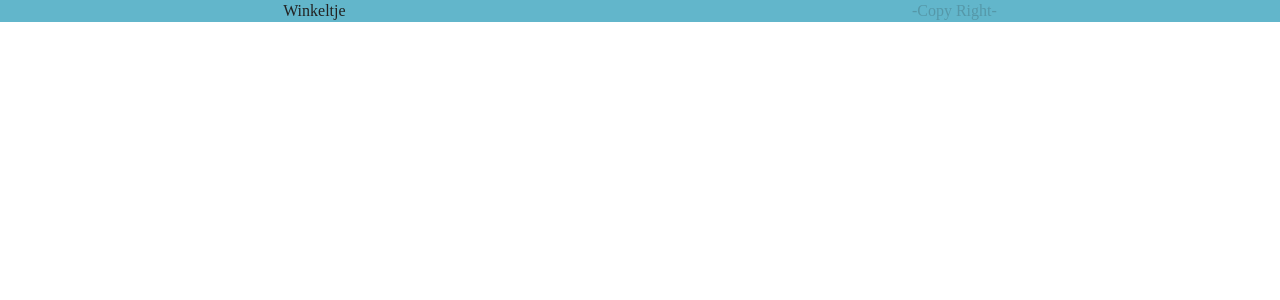
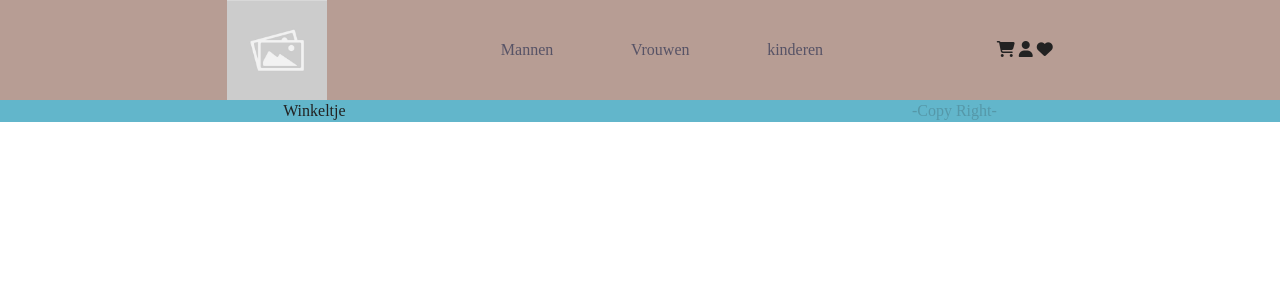
Before and after one commit to TjeerdK/Project-winkeltje-, a PHP site: page / in a window 1280 px wide. Shown: the top 300 px of the page. Run offline with PHP 8.4, Linux system fonts and the light colour scheme; some libraries are stand-ins or nearby versions.

Commit message:
header done

```diff
--- a/css/main.css
+++ b/css/main.css
@@ -86,6 +86,34 @@ textarea {
 /* ==========================================================================
    Author's custom styles
    ========================================================================== */
+.wrapper{
+  width: 75%;
+  margin: 0px auto;
+}
+.logo img{
+  width: 100px;
+}
+.header{
+  display: flex;
+  align-items: center;
+}
+header{
+  background-color: #b79d94ff;
+}
+.nav{
+  width: 400px;
+  display: flex;
+  justify-content: space-between;
+}
+.nav a{
+  text-decoration: none;
+  color: #575366ff;
+}
+.maximum-blue {color: #62b6cbff;}
+.rosso-corsa{color: #d00000ff;}
+.independence {color: #575366ff;}
+.silver-pink{color: #b79d94ff;}
+.yellow-green-crayola{color: #b9f18cff;}
 
 /* ==========================================================================
    Helper classes
--- a/header.php
+++ b/header.php
@@ -1,13 +1,27 @@
-<!DOCTYPE html>
-<html lang="en">
-<head>
-    <meta charset="UTF-8">
+<meta charset="UTF-8">
     <meta http-equiv="X-UA-Compatible" content="IE=edge">
     <meta name="viewport" content="width=device-width, initial-scale=1.0">
+    <title>Document</title>
     <link rel="stylesheet" href="css/main.css">
-    <title>Document</title>
+    <script src="https://kit.fontawesome.com/36ac186ef8.js" crossorigin="anonymous"></script>
+    <title>Project Winkeltje</title>
 </head>
 <body>
     <header>
-
-    </header>
+        <div class="wrapper">
+            <div class="header">
+                <div class="logo">
+                    <img src="img/placeholder.jpg" alt="Logo">
+                </div>
+                <nav class="nav">
+                    <a href="">Mannen</a>
+                    <a href="">Vrouwen</a>
+                    <a href="">kinderen</a>
+                </nav>
+                <div class="login">
+                    <i class="fas fa-shopping-cart"></i>
+                    <i class="fas fa-user"></i>
+                    <i class="fas fa-heart"></i>
+                </div>
+            </div>
+        </div>
```
Also changed, not shown: img/placeholder.jpg (added).
